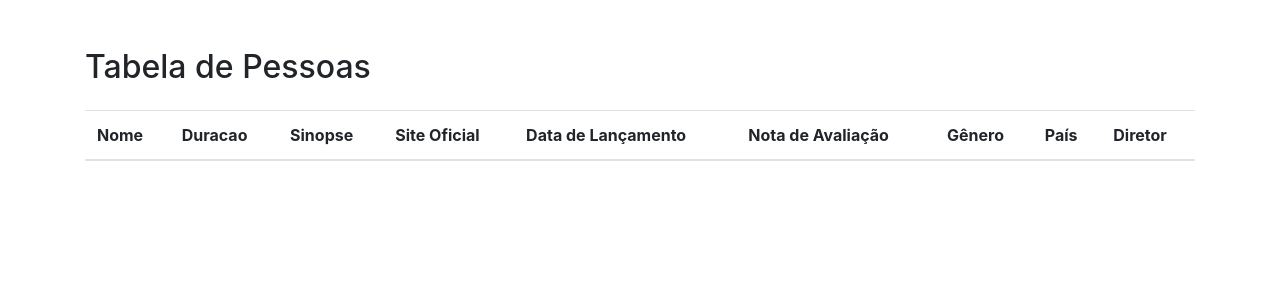
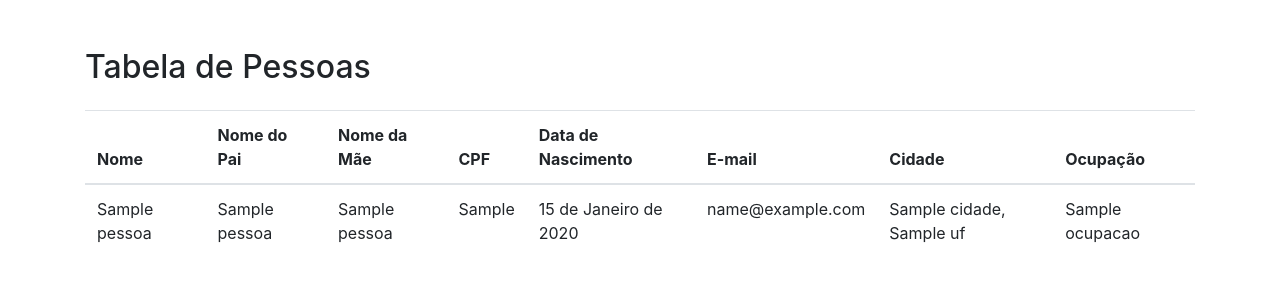
Before and after one commit to RafaelNuintin/AcademiaDjangoSoftware, a Django app: page /pessoas/ in a window 1280 px wide. Shown: the part 56-356 px from the top of the page. Run offline with Django 5.2, Linux system fonts and the light colour scheme; tables that the repository leaves empty hold one stand-in row (values such as "Sample post"); lists and menus that the app fills with data are empty; some libraries are stand-ins or nearby versions.

Commit message:
Add files via upload

```diff
--- a/app/models.py
+++ b/app/models.py
@@ -100,6 +100,7 @@
     cidade = models.ForeignKey(Cidade, on_delete = models.CASCADE, verbose_name = "Cidade")
     ocupacao = models.ForeignKey(Ocupacao, on_delete = models.CASCADE, verbose_name = "Ocupação")
     turma = models.ForeignKey(Turma, on_delete = models.CASCADE, verbose_name = "Turma")
+    pessoa = models.ForeignKey(Pessoa, on_delete = models.CASCADE, verbose_name = "Pessoa")
 
     def __str__(self):
         return f"{self.nome}, {self.cpf}"
--- a/app/templates/pessoas.html
+++ b/app/templates/pessoas.html
@@ -62,28 +62,26 @@
 <thead>
 <tr>
 <th scope="col">Nome</th>
-<th scope="col">Duracao</th>
-<th scope="col">Sinopse</th>
-<th scope="col">Site Oficial</th>
-<th scope="col">Data de Lançamento</th>
-<th scope="col">Nota de Avaliação</th>
-<th scope="col">Gênero</th>
-<th scope="col">País</th>
-<th scope="col">Diretor</th>
+<th scope="col">Nome do Pai</th>
+<th scope="col">Nome da Mãe</th>
+<th scope="col">CPF</th>
+<th scope="col">Data de Nascimento</th>
+<th scope="col">E-mail</th>
+<th scope="col">Cidade</th>
+<th scope="col">Ocupação</th>
 </tr>
 </thead>
 <tbody>
-{% for filmes in filmes %}
+{% for pessoas in pessoas %}
 <tr>
-<td>{{ filmes.nome }}</td>
-<td>{{ filmes.duracao }}</td>
-<td>{{ filmes.sinopse }}</td>
-<td>{{ filmes.site_oficial }} </td>
-<td>{{ filmes.data_lancamento }}</td>
-<td>{{ filmes.nota_avaliacao }}</td>
-<td>{{ filmes.genero }}</td>
-<td>{{ filmes.pais }}</td>
-<td>{{ filmes.diretor }}</td>
+<td>{{ pessoas.nome }}</td>
+<td>{{ pessoas.nome_do_pai }}</td>
+<td>{{ pessoas.nome_da_mae }}</td>
+<td>{{ pessoas.cpf }} </td>
+<td>{{ pessoas.data_nasc }}</td>
+<td>{{ pessoas.email }}</td>
+<td>{{ pessoas.cidade }}</td>
+<td>{{ pessoas.ocupacao }}</td>
 </tr>
 {% endfor %}
 </tbody>
--- a/app/views.py
+++ b/app/views.py
@@ -13,4 +13,9 @@
         pessoas = Pessoa.objects.all()
         return render(request, 'pessoas.html', {'pessoas': pessoas,})
 
+class CursosView(View):
+    def get(self, request, *args, **kwargs):
+        cursos = Curso.objects.all()
+        return render(request, 'cursos.html', {'cursos': cursos,})
+
 # Create your views here.
--- a/config/urls.py
+++ b/config/urls.py
@@ -22,5 +22,6 @@
 urlpatterns = [
     path('admin/', admin.site.urls),
     path('', IndexView.as_view(), name='index'),
-    path('pessoas/', PessoasView.as_view(), name='pessoas')
+    path('pessoas/', PessoasView.as_view(), name='pessoas'),
+    path('cursos/', CursosView.as_view(), name='cursos'),
 ]
```
Also changed, not shown: app/templates/cursos.html (+98 -0 lines), app/migrations/0004_alter_uf_options.py (added).
